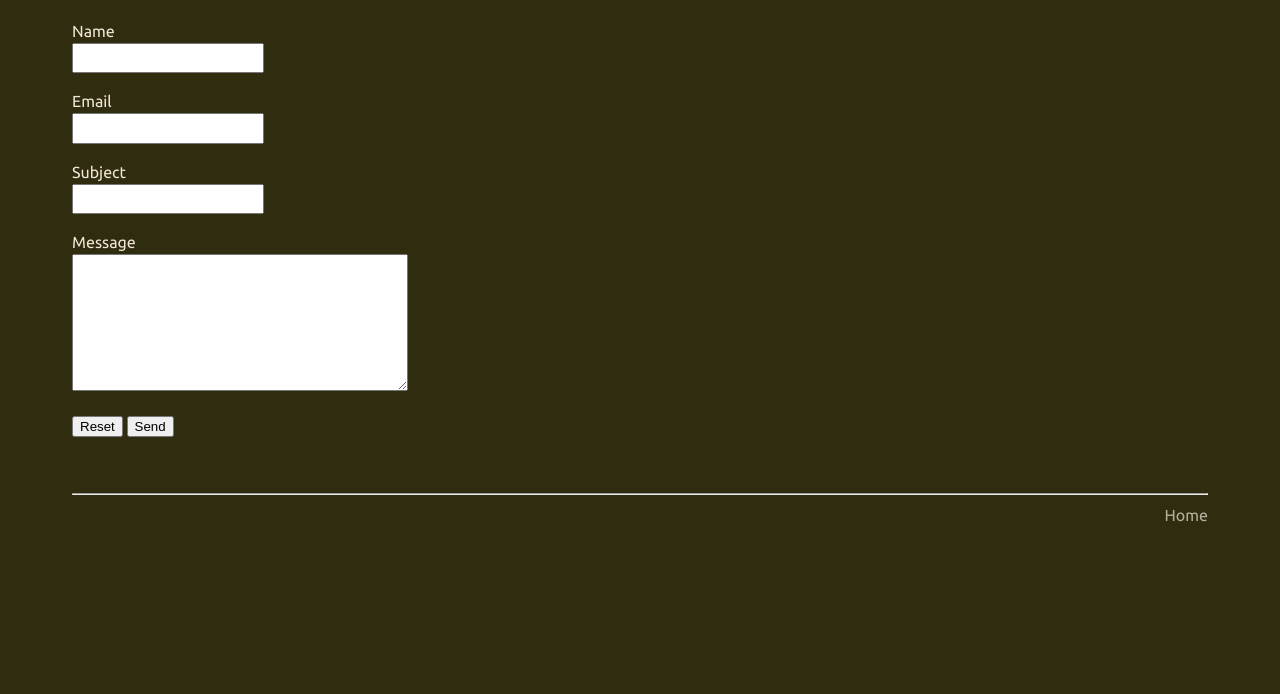
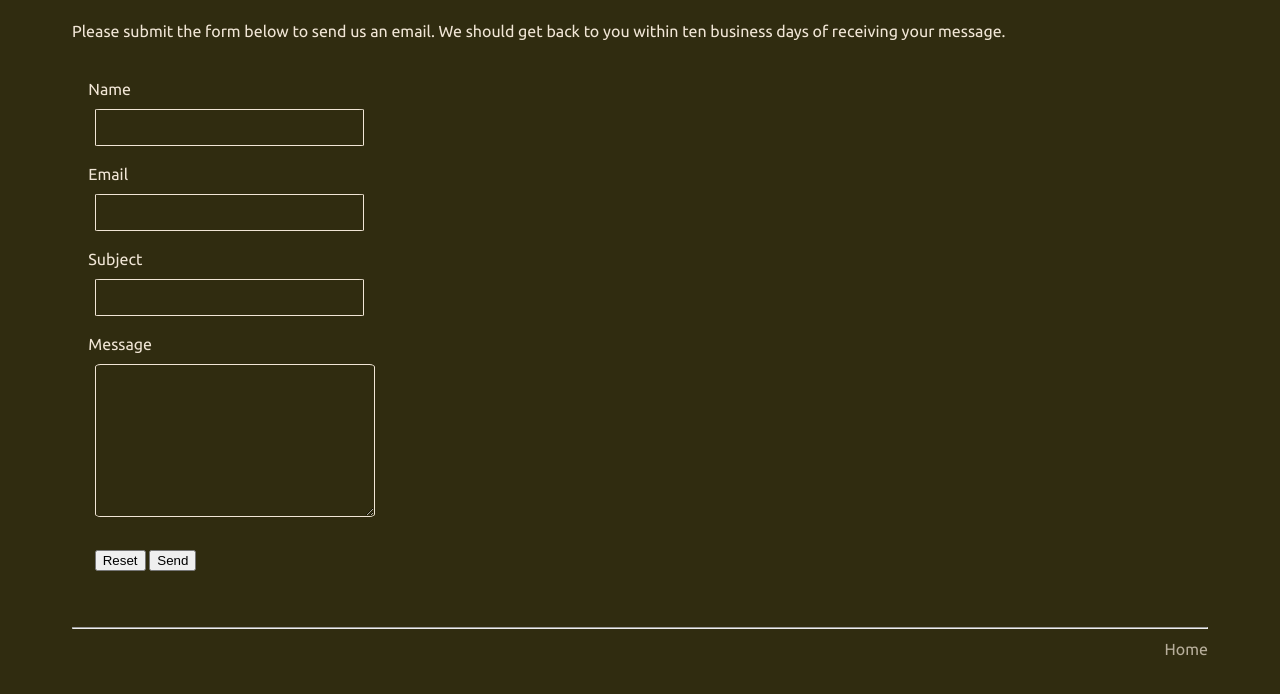
Before and after one commit to khaaliDimaag/khaaliDimaag.github.io, a plain HTML site: page contact.html in a window 1280 px wide. Shown: the part 96-790 px from the top of the page. Drawn offline with Linux system fonts and the light colour scheme.

Commit message:
update contact form to use css

```diff
--- a/contact.html
+++ b/contact.html
@@ -33,16 +33,24 @@
 
   <noscript>
 
+    <header>
+      <h1><u>khaaliDimaag</u> contact form</h1>
+      <p>
+        You need to enable JavaScript to use the contact form.
+      </p>
+    </header>
+
   </noscript>
 
   <body>
 
     <header>
       <h1><u>khaaliDimaag</u> contact form</h1>
-      <p id="message">
-
+      <p>
+        Please submit the form below to send us an email. We should get back to you within ten business days of receiving your message.
       </p>
-      <p id="thanks" style="display: none;">
+      <p id="message" class="description" style="display: none;"></p>
+      <p id="thanks" class="description" style="display: none;">
         Thank you for contacting khaaliDimaag! We will get back to you within ten business days.
       </p>
     </header>
@@ -52,22 +60,22 @@
       id="contact-form"
       method="POST"
     >
-      <p>
+      <p class="description">
         <label>Name</label>
         <br>
         <input type="text" name="name" required>
       </p>
-      <p>
+      <p class="description">
         <label>Email</label>
         <br>
         <input type="email" name="email" required>
       </p>
-      <p>
+      <p class="description">
         <label>Subject</label>
         <br>
         <input type="text" name="subject">
       </p>
-      <p>
+      <p class="description">
         <label>Message</label>
         <br>
         <textarea name="message" required rows="7" cols="40"></textarea>
@@ -80,7 +88,7 @@
         <!-- Hidden elements -->
         <input type="hidden" name="timestamp" id="timestamp">
       </div>
-      <p>
+      <p class="description">
         <button type="reset" id="contact-reset">Reset</button>
         <button type="submit" id="contact-submit">Send</button>
       </p>
--- a/static/contact.js
+++ b/static/contact.js
@@ -10,6 +10,15 @@ submit.addEventListener('click', (e) => {
   document.getElementById('timestamp').value = e.timeStamp / 1000; // in seconds
   const data = {}
   for( const [key, val] of new FormData(form) ) {
+    if(!val) {
+      if(key === 'g-recaptcha-response') {
+        message.innerHTML = `Problems with the CAPTCHA. Please try again later.`;
+      }
+      else {
+        message.innerHTML = `Please fill out the <span class="highlight">${key}</span> field.`;
+      }
+      return;
+    }
     data[key] = val; // @dev unused thus far
     window.sessionStorage.setItem(key, val);
   }
--- a/static/css/base.css
+++ b/static/css/base.css
@@ -62,6 +62,11 @@ footer {
   opacity: 0.7;
 }
 
+.highlight {
+  color: #DEC99D;
+  opacity: 1;
+}
+
 span.h-list {
   display: inline;
   margin-left: 0.75vw;
@@ -86,11 +91,42 @@ span.h-list {
 
 /* Contact Form stuff */
 
+label {
+  display: inline-block;
+  margin-bottom: 1vh;
+  margin-left: -0.5vw;
+}
+
 input {
+  height: 3vh;
   padding: 0.5%;
+  font-family: 'Ubuntu', sans-serif;
 }
 
 textarea {
-  font-family: Calibri, sans-serif;
-  padding: 1%;
+  padding: 0.5% 1%;
+  margin-bottom: 1vh;
 }
+
+input, textarea {
+  width: 20vw;
+  outline: none;
+  color: #F1E6D6;
+  background: #302C10;
+  border-radius: 2%;
+  border: 1px solid #F1E6D6;
+  font-family: 'Ubuntu', sans-serif;
+  line-height: 1.5;
+}
+
+input:focus, textarea:focus,
+input:hover, textarea:hover {
+  outline: none;
+  color: #302C10;
+  background: #F1E6D6;
+  border: 1px solid #DEC99D;
+}
+
+#contact-form {
+  margin-top: 3%;
+}
```
